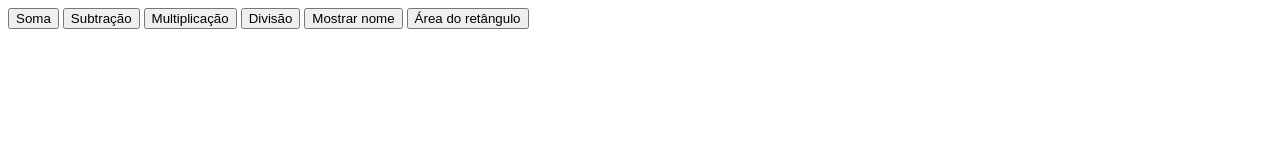
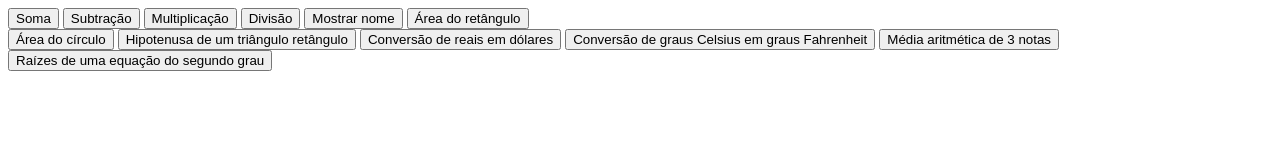
Before and after one commit to marianaarodrigues/helloworldjs, a plain HTML site: page index.html in a window 1280 px wide. Drawn offline with Linux system fonts and the light colour scheme.

Commit message:
segunda aula de funções JS

```diff
--- a/index.html
+++ b/index.html
@@ -11,6 +11,9 @@
 
 <body>
 
+    <!-- Primeira aula de funções JS -->
+
+    <div>
         <button onclick="soma(3, 2)">
             Soma
         </button>
@@ -23,12 +26,27 @@
         <button onclick="divisao(3, 2)">
             Divisão
         </button>
-
         <button onclick="mostrarnome()">
             Mostrar nome
         </button>
+        <button onclick="arearetangulo(5, 7)">Área do retângulo</button>
+    </div>
 
-    <button onclick="arearetangulo(5, 7)">Área do retângulo</button>
+    <!-- Segunda aula de funções JS -->
+
+    <div>
+        <button onclick="areacirculo()">Área do círculo</button>
+
+        <button onclick="hipotenusa()">Hipotenusa de um triângulo retângulo</button>
+
+        <button onclick="realdolar()">Conversão de reais em dólares</button>
+
+        <button onclick="celsiusfahrenheit()">Conversão de graus Celsius em graus Fahrenheit</button>
+
+        <button onclick="mediaaritmetica()">Média aritmética de 3 notas</button>
+
+        <button onclick="raizes2grau()">Raízes de uma equação do segundo grau</button>
+    </div>
 
 </body>
 
--- a/js/script.js
+++ b/js/script.js
@@ -1,3 +1,5 @@
+// Primeira aula de funções JS
+
 function soma(n1, n2) {
     alert(n1 + n2)
 }
@@ -20,5 +22,46 @@ function mostrarnome() {
 }
 
 function arearetangulo(base, altura) {
-    alert("A área do triângulo é " + base * altura)
+    alert("A área do retângulo é " + base * altura)
 }
+
+// Segunda aula de funções JS
+
+function areacirculo() {
+    pi = 3.14159265359
+    let raio = prompt("Informe o raio do círculo")
+    alert("A área do círculo é " + pi * raio * raio)
+}
+
+function hipotenusa() {
+    let cat1 = prompt("Informe o valor do primeiro cateto")
+    let cat2 = prompt("Informe o valor do segundo cateto")
+    alert("O valor da hipotenusa é " + Math.sqrt(cat1 * cat1 + cat2 * cat2))
+}
+
+function realdolar() {
+    let reais = prompt("Informe o valor em reais a ser convertido")
+    alert("Conforme cotação de 17/05/23, o valor em dólares é " + reais / 4.94)
+}
+
+function celsiusfahrenheit() {
+    let celsius = prompt("Informe a temperatura em graus Celsius")
+    alert("A temperatura informada em graus Fahrenheit é " + (1.8 * celsius + 32))
+}
+
+function mediaaritmetica() {
+    let nota1 = prompt("Informe a primeira nota")
+    let nota2 = prompt("Informe a segunda nota")
+    let nota3 = prompt("Informe a terceira nota")
+    alert("A média aritmética das três notas é " + (parseFloat(nota1) + parseFloat(nota2) + parseFloat(nota3)) / 3)
+}
+
+function raizes2grau() {
+    let a = prompt("Informe o valor de A (fórmula de Bhaskara)")
+    let b = prompt("Informe o valor de B (fórmula de Bhaskara)")
+    let c = prompt("Informe o valor de C (fórmula de Bhaskara)")
+    let delta = b * b - 4 * a * c
+    let raiz1 = (-1 * b + Math.sqrt(delta)) / (2 * a)
+    let raiz2 = (-1 * b - Math.sqrt(delta)) / (2 * a)
+    alert("A primeira raiz é " + raiz1 + ", e a segunda raiz é " + raiz2)
+}
```
Lines whose indentation alone changed are shown as unchanged.
